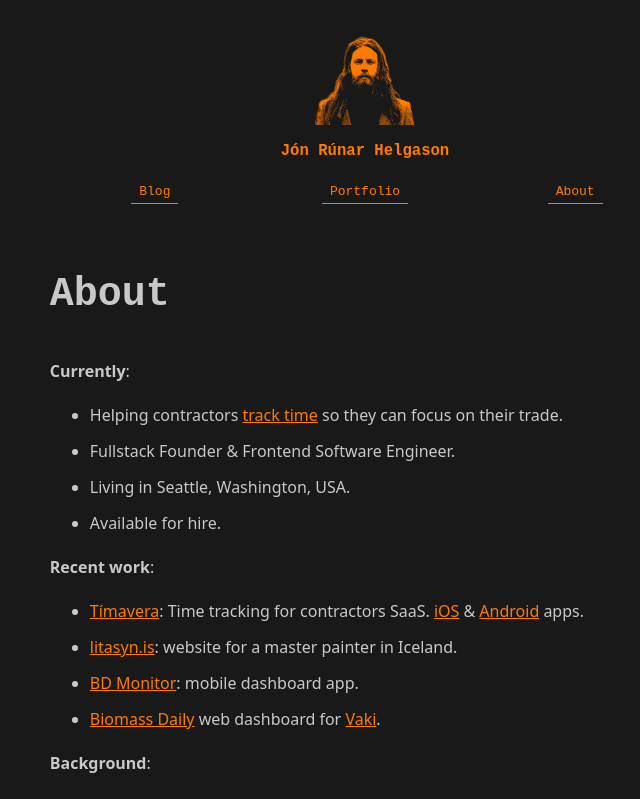
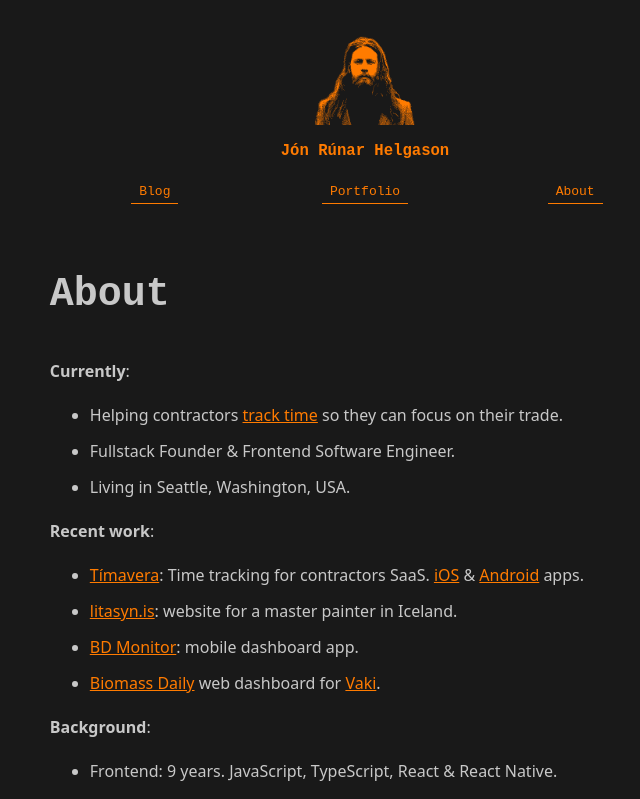
Before and after one commit to jonrh/jonrh.is, a Next.js app: page /about in a window 1280 px wide. Shown: the top 799 px of the page, without its empty margins (275-915 px from the left). Built offline with nearby package versions, Linux system fonts and the light colour scheme.

Commit message:
Removed being available for hire

```diff
--- a/pages/about.js
+++ b/pages/about.js
@@ -24,7 +24,6 @@ const About = () => {
         <li>Helping contractors <a href="https://timavera.com">track time</a> so they can focus on their trade.</li>
         <li>Fullstack Founder & Frontend Software Engineer.</li>
         <li>Living in Seattle, Washington, USA.</li>
-        <li>Available for hire.</li>
       </ul>
 
       <p><strong>Recent work</strong>:</p>
```
